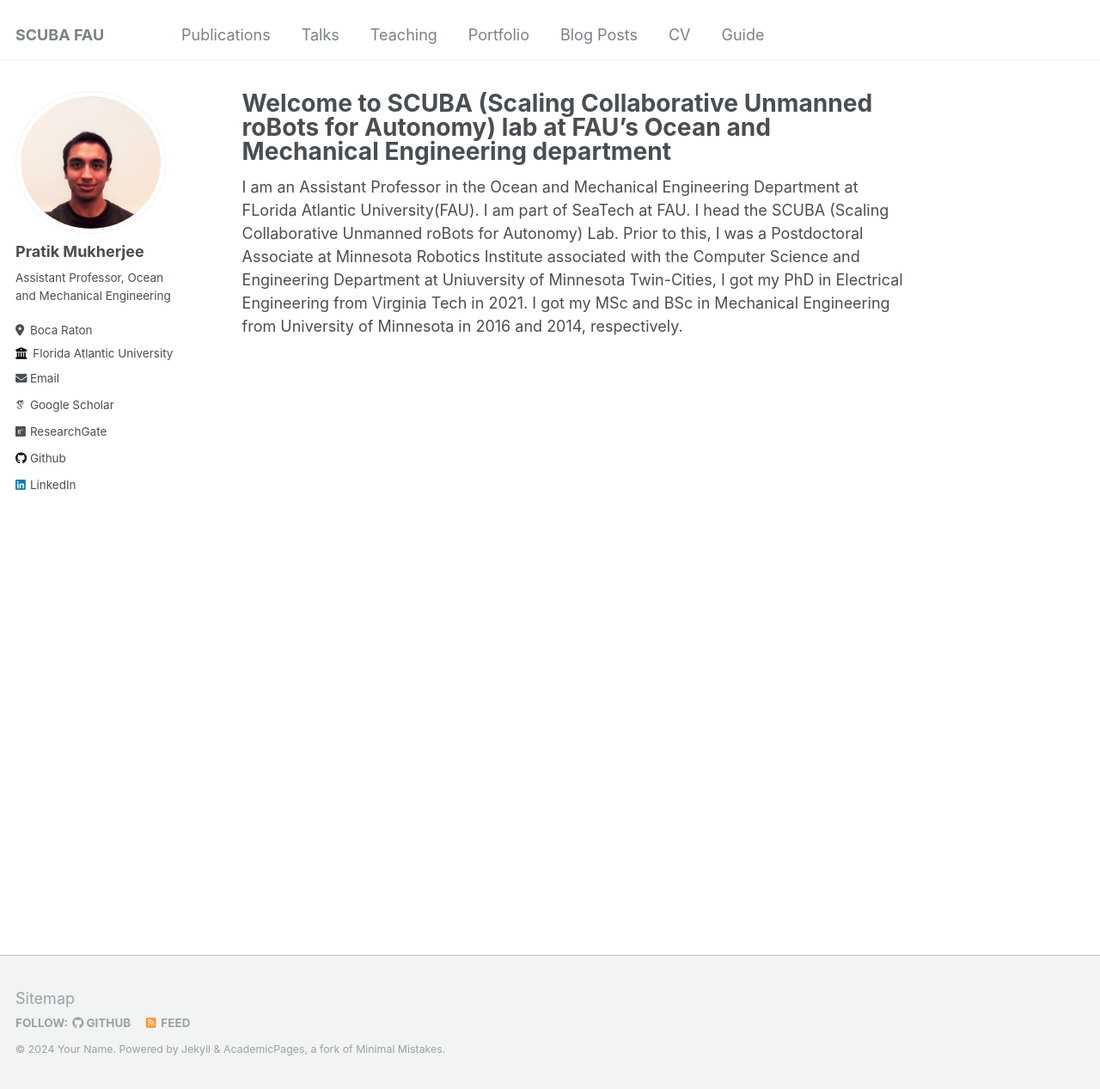
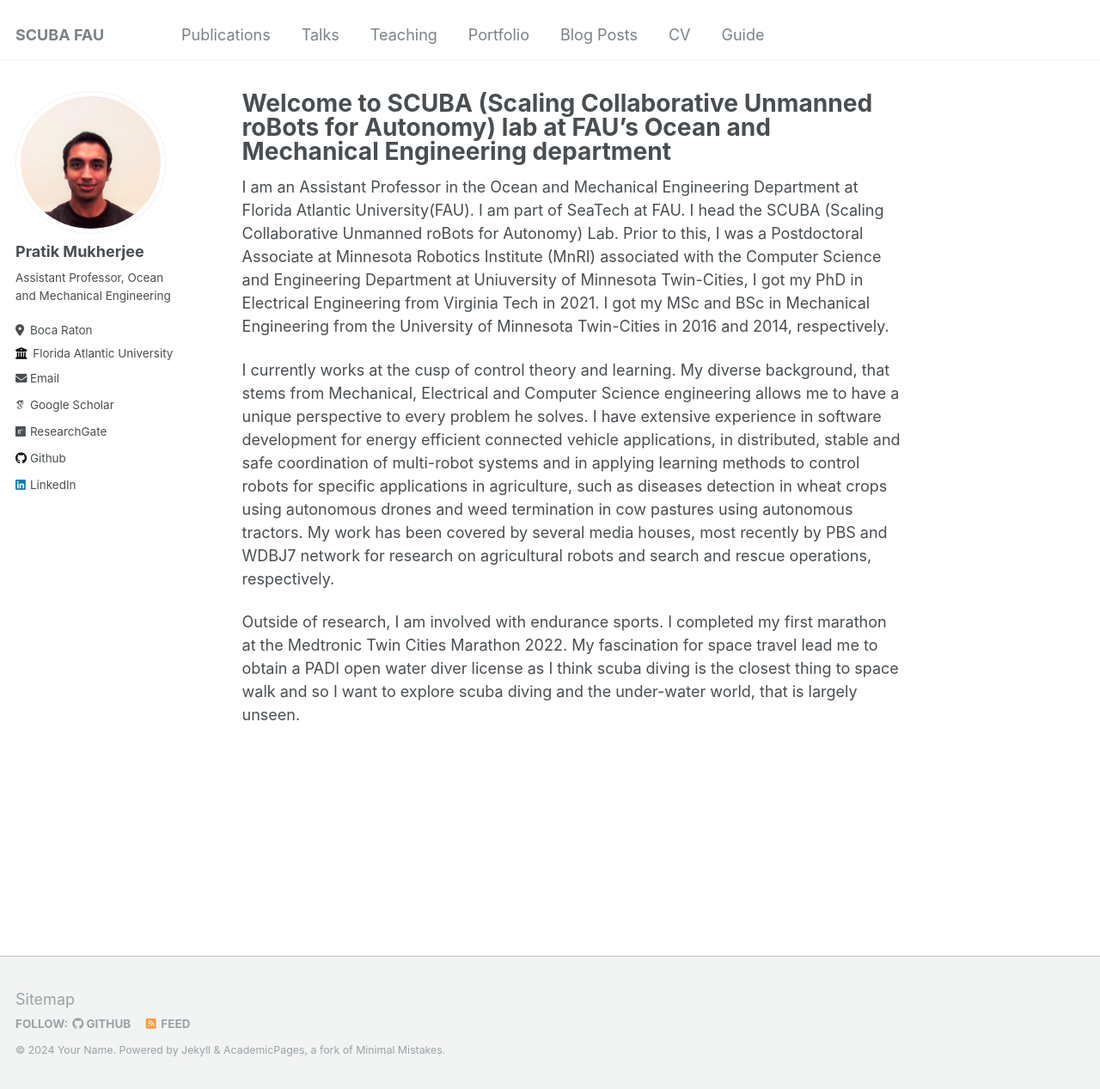
Before and after one commit to mukhe027/mukhe027.github.io, a Jekyll site: the page built from _pages/about.md, in a window 1280 px wide and 1267 px high. Shown: the whole window at 86% size. Built offline with Jekyll 4.4.1, drawn with Linux system fonts in a browser that asks for light colours; some web fonts are replaced.

Commit message:
modified intro

```diff
--- a/_pages/about.md
+++ b/_pages/about.md
@@ -8,7 +8,22 @@ redirect_from:
 ---
 
 
-I am an Assistant Professor in the Ocean and Mechanical Engineering Department at FLorida Atlantic University(FAU). I am part of SeaTech at FAU. I head the SCUBA (Scaling Collaborative Unmanned roBots for Autonomy) Lab. Prior to this, I was a Postdoctoral Associate at Minnesota Robotics Institute associated with the Computer Science and Engineering Department at Uniuversity of Minnesota Twin-Cities, I got my PhD in Electrical Engineering from Virginia Tech in 2021. I got my MSc and BSc in Mechanical Engineering from University of Minnesota in 2016 and 2014, respectively.
+I am an Assistant Professor in the Ocean and Mechanical Engineering Department at Florida Atlantic University(FAU). I am part of SeaTech at FAU. I head the SCUBA (Scaling Collaborative Unmanned roBots for Autonomy) Lab. Prior to this, I was a Postdoctoral Associate at Minnesota Robotics Institute (MnRI) associated with the Computer Science and Engineering Department at Uniuversity of Minnesota Twin-Cities, I got my PhD in Electrical Engineering from Virginia Tech in 2021. I got my MSc and BSc in Mechanical Engineering from the University of Minnesota Twin-Cities in 2016 and 2014, respectively.
+
+ I currently works at the cusp of control theory and learning. My diverse background, that stems from Mechanical, Electrical
+and Computer Science engineering allows me to have a unique perspective to every problem he
+solves. I have extensive experience in software development for energy efficient connected vehicle
+applications, in distributed, stable and safe coordination of multi-robot systems and in applying
+learning methods to control robots for specific applications in agriculture, such as diseases detection
+in wheat crops using autonomous drones and weed termination in cow pastures using autonomous
+tractors. My work has been covered by several media houses, most recently by PBS and WDBJ7
+network for research on agricultural robots and search and rescue operations, respectively.
+
+Outside of research, I am involved with endurance sports. I completed my first marathon at
+the Medtronic Twin Cities Marathon 2022. My fascination for space travel lead me to obtain a
+PADI open water diver license as I think scuba diving is the closest thing to space walk and so I
+want to explore scuba diving and the under-water world, that is largely unseen.
+
 
 <!-- Getting started
 ======
```
